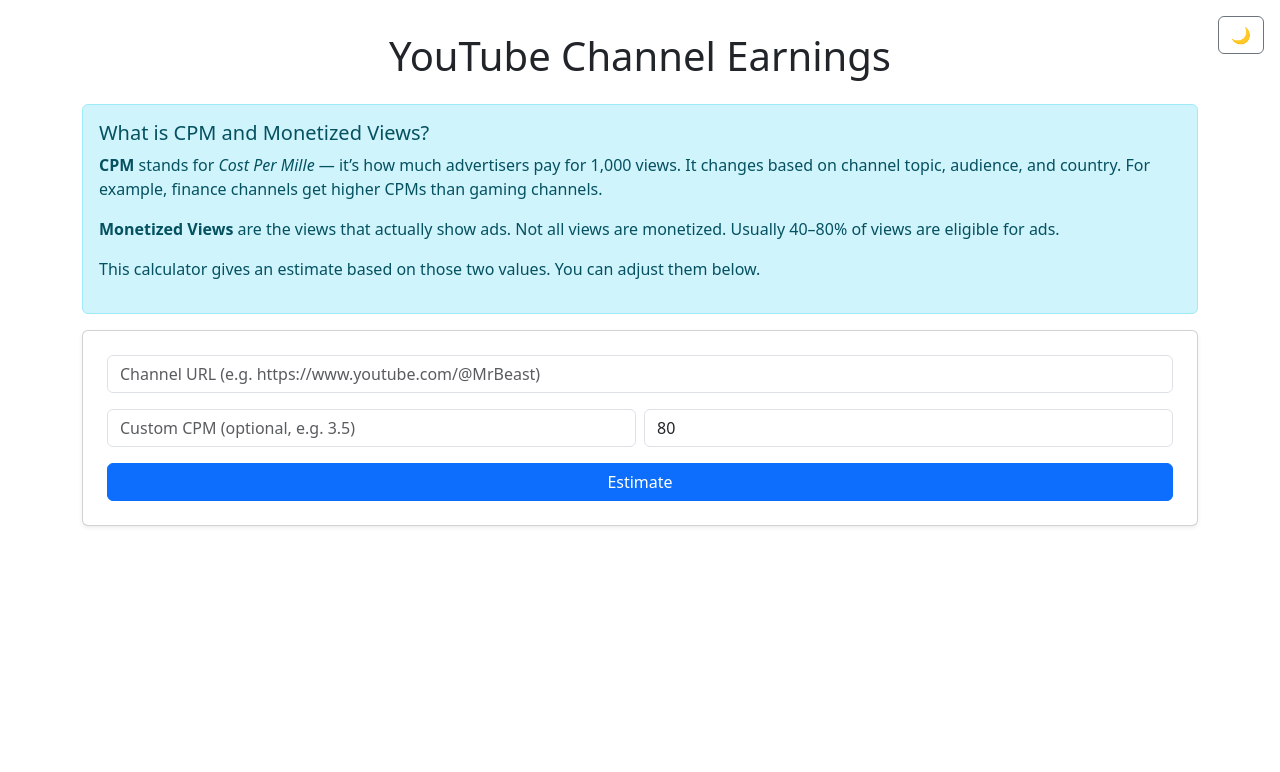
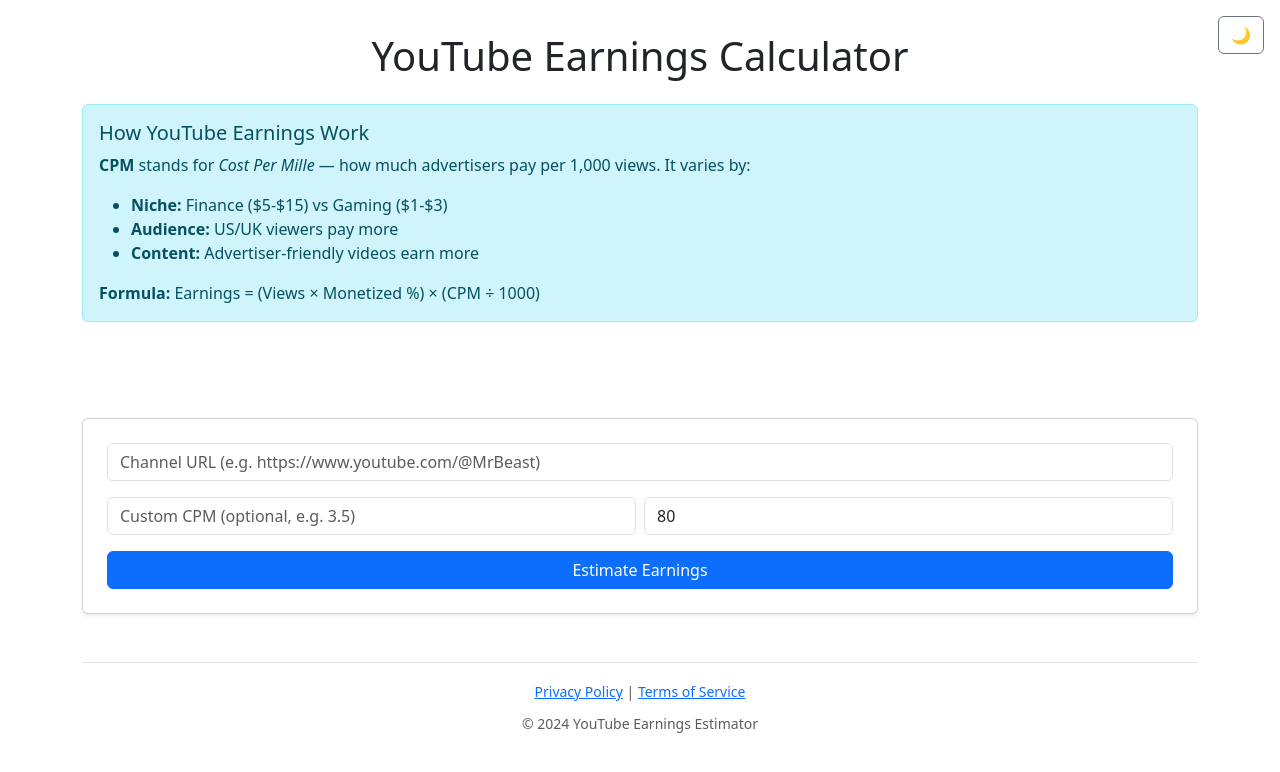
Before and after one commit to Stefan14442/YTChall, a Flask app: page / in a window 1280 px wide. Shown: the top 772 px of the page. Run offline with Flask 2, Linux system fonts and the light colour scheme.

Commit message:
Updated YouTube earnings calculator for AdSense

```diff
--- a/app.py
+++ b/app.py
@@ -110,5 +110,13 @@ def index():
 
     return render_template("index.html", error=error, result=result)
 
+@app.route("/privacy")
+def privacy():
+    return render_template("privacy.html")
+
+@app.route("/terms")
+def terms():
+    return render_template("terms.html")
+
 if __name__ == "__main__":
     app.run(debug=True)
--- a/templates/index.html
+++ b/templates/index.html
@@ -1,29 +1,56 @@
 <!DOCTYPE html>
 <html lang="en" data-bs-theme="light">
 <head>
-  <meta charset="UTF-8" /><meta name="viewport" content="width=device-width, initial-scale=1" />
+  <meta charset="UTF-8" />
+  <meta name="viewport" content="width=device-width, initial-scale=1" />
+  <meta name="description" content="Free YouTube earnings calculator. Estimate your channel's monthly revenue based on views, CPM and monetization percentage.">
   <title>YouTube Earnings Estimator</title>
   <link href="https://cdn.jsdelivr.net/npm/bootstrap@5.3.3/dist/css/bootstrap.min.css" rel="stylesheet" />
   <style>
     body { padding:2rem; }
     .toggle { position:fixed; top:1rem; right:1rem; }
     .thumb { width:100px; border-radius:8px; }
+    .ad-container { margin: 2rem 0; text-align: center; padding: 1rem; border-radius: 8px; }
+    footer { margin-top: 3rem; padding-top: 1rem; border-top: 1px solid #dee2e6; }
   </style>
+  <!-- Google AdSense -->
+  <script async src="https://pagead2.googlesyndication.com/pagead/js/adsbygoogle.js?client=ca-pub-7910139560039697"
+     crossorigin="anonymous"></script>
 </head>
 <body>
   <button class="btn btn-outline-secondary toggle" id="dm">🌙</button>
   <div class="container">
 
-    <h1 class="text-center mb-4">YouTube Channel Earnings</h1>
+    <h1 class="text-center mb-4">YouTube Earnings Calculator</h1>
 
     <!-- 📘 Explanation Section -->
     <div class="alert alert-info">
-      <h5>What is CPM and Monetized Views?</h5>
-      <p><strong>CPM</strong> stands for <em>Cost Per Mille</em> — it’s how much advertisers pay for 1,000 views. It changes based on channel topic, audience, and country. For example, finance channels get higher CPMs than gaming channels.</p>
-      <p><strong>Monetized Views</strong> are the views that actually show ads. Not all views are monetized. Usually 40–80% of views are eligible for ads.</p>
-      <p>This calculator gives an estimate based on those two values. You can adjust them below.</p>
+      <h5>How YouTube Earnings Work</h5>
+      <p><strong>CPM</strong> stands for <em>Cost Per Mille</em> — how much advertisers pay per 1,000 views. It varies by:</p>
+      <ul class="mb-3">
+        <li><strong>Niche:</strong> Finance ($5-$15) vs Gaming ($1-$3)</li>
+        <li><strong>Audience:</strong> US/UK viewers pay more</li>
+        <li><strong>Content:</strong> Advertiser-friendly videos earn more</li>
+      </ul>
+      <p class="mb-0"><strong>Formula:</strong> Earnings = (Views × Monetized %) × (CPM ÷ 1000)</p>
     </div>
 
+    <!-- First Ad Unit -->
+    <div class="ad-container">
+      <script async src="https://pagead2.googlesyndication.com/pagead/js/adsbygoogle.js?client=ca-pub-7910139560039697"
+           crossorigin="anonymous"></script>
+      <ins class="adsbygoogle"
+           style="display:block"
+           data-ad-client="ca-pub-7910139560039697"
+           data-ad-slot="1234567890"
+           data-ad-format="auto"
+           data-full-width-responsive="true"></ins>
+      <script>
+           (adsbygoogle = window.adsbygoogle || []).push({});
+      </script>
+    </div>
+
+    <!-- Calculator Form -->
     <form method="POST" class="card p-4 mb-4 shadow-sm">
       <input type="text" name="channel_url" class="form-control mb-3"
              placeholder="Channel URL (e.g. https://www.youtube.com/@MrBeast)" required />
@@ -39,7 +66,7 @@
         </div>
       </div>
 
-      <button type="submit" class="btn btn-primary">Estimate</button>
+      <button type="submit" class="btn btn-primary">Estimate Earnings</button>
     </form>
 
     {% if error %}
@@ -47,6 +74,21 @@
     {% endif %}
 
     {% if result %}
+      <!-- Second Ad Unit -->
+      <div class="ad-container">
+        <script async src="https://pagead2.googlesyndication.com/pagead/js/adsbygoogle.js?client=ca-pub-7910139560039697"
+             crossorigin="anonymous"></script>
+        <ins class="adsbygoogle"
+             style="display:block"
+             data-ad-client="ca-pub-7910139560039697"
+             data-ad-slot="0987654321"
+             data-ad-format="auto"
+             data-full-width-responsive="true"></ins>
+        <script>
+             (adsbygoogle = window.adsbygoogle || []).push({});
+        </script>
+      </div>
+
       <div class="card p-4 shadow-sm mb-4">
         <div class="d-flex align-items-center mb-3">
           <img src="{{ result.thumb }}" alt="" class="thumb me-3" />
@@ -90,6 +132,15 @@
       {% endif %}
     {% endif %}
 
+    <!-- Footer with required links -->
+    <footer class="text-center text-muted">
+      <small>
+        <a href="/privacy">Privacy Policy</a> |
+        <a href="/terms">Terms of Service</a>
+      </small>
+      <p class="mt-2"><small>© 2024 YouTube Earnings Estimator</small></p>
+    </footer>
+
   </div>
 
   <script>
```
Also changed, not shown: templates/privacy.html (added, +12 -0 lines), templates/terms.html (added, +12 -0 lines).
